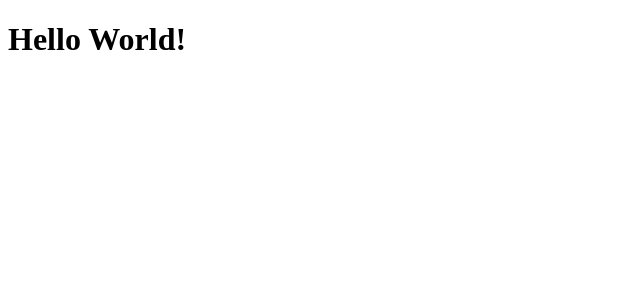
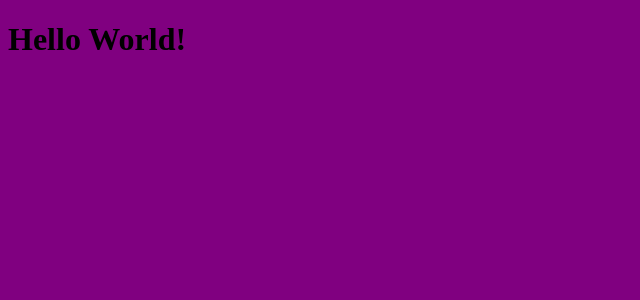
Before and after one commit to AxelSelbach/stage_8_rocketnotes_frontend, a React app: page / in a window 1280 px wide. Shown: the top 300 px of the page, without its empty margins (0-640 px from the left). Built offline with nearby package versions, Linux system fonts and the light colour scheme; the HTML template or start-up script is replaced by a standard one.

Commit message:
changing details name to index and created styles.css for details page

```diff
--- a/src/main.jsx
+++ b/src/main.jsx
@@ -1,6 +1,6 @@
 import React from 'react'
 import ReactDOM from 'react-dom/client'
-import { Details } from './pages/Details.jsx'
+import { Details } from './pages/Details'
 
 ReactDOM.createRoot(document.getElementById('root')).render(
   <React.StrictMode>
--- a/src/pages/Details.jsx
+++ b/src/pages/Details/index.jsx
@@ -1,3 +1,5 @@
+import './styles.css'
+
 export function Details() {
   return (
     <div>
--- /dev/null
+++ b/src/pages/Details/styles.css
@@ -0,0 +1,3 @@
+body {
+  background: purple;
+}
```
